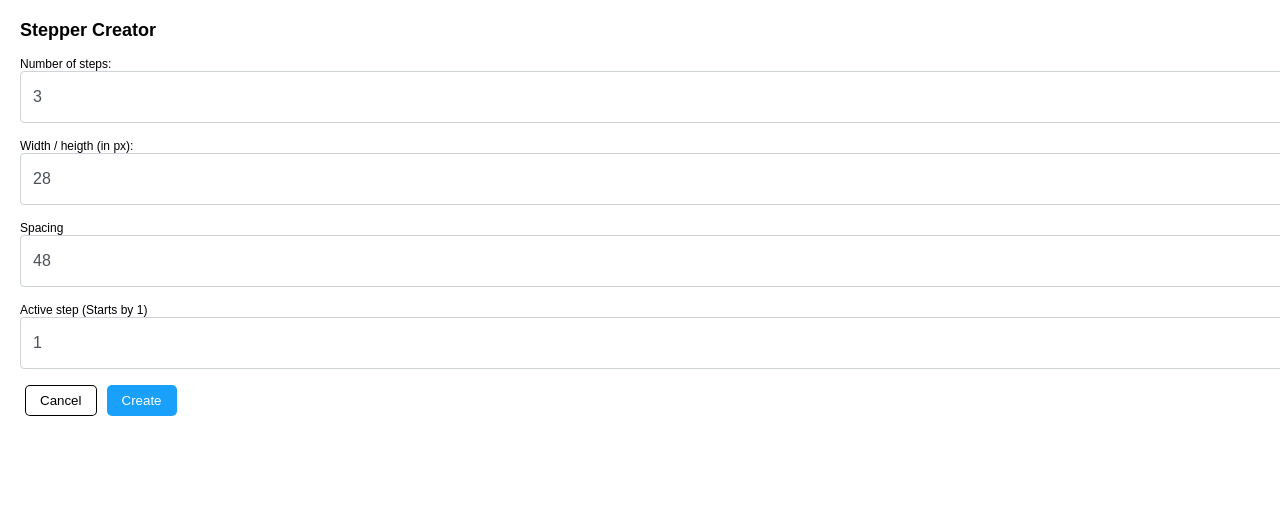
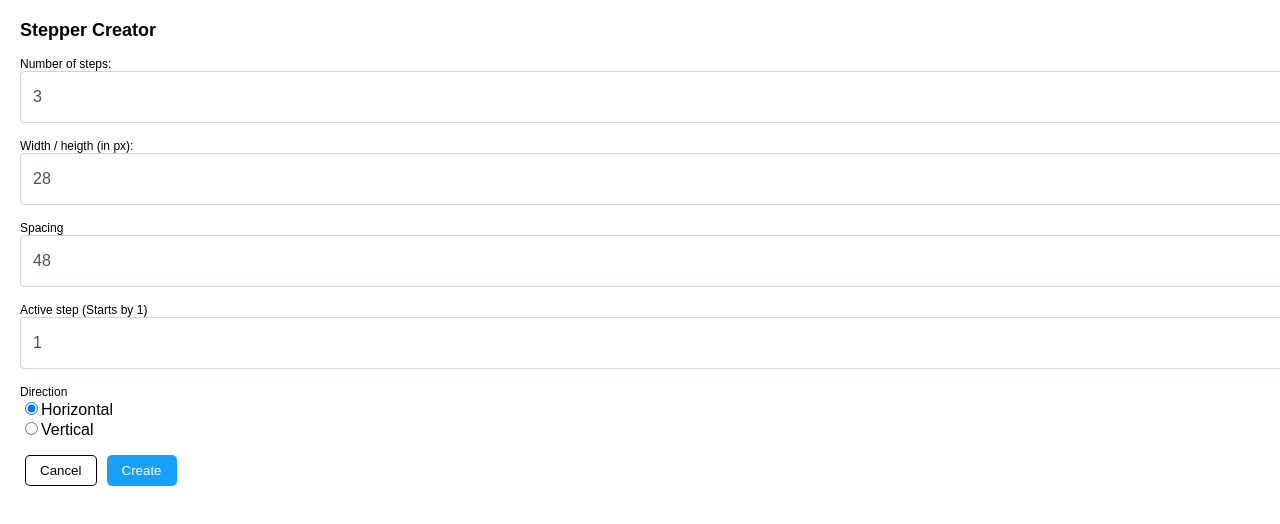
Before and after one commit to RafaelGondi/figma-step-by-stepper, a Vue app: page / in a window 1280 px wide. Shown: the top 524 px of the page. Built offline with nearby package versions, Linux system fonts and the light colour scheme; the HTML template or start-up script is replaced by a standard one.

Commit message:
Adds radio buttons to specify if the direction of the stepper

```diff
--- a/package.json
+++ b/package.json
@@ -1,6 +1,6 @@
 {
     "name": "step-by-stepper",
-    "version": "0.5.0",
+    "version": "0.6.0",
     "description": "Figma plugin to create stepper components",
     "scripts": {
         "build": "webpack --mode=production",
--- a/src/App.vue
+++ b/src/App.vue
@@ -37,6 +37,16 @@
 			/>
 		</div>
 
+		<div class="input-group">
+			<label>Direction</label>
+			<br>
+			<input type="radio" id="horizontal" value="horizontal" v-model="direction">
+			<label style="font-size: 1rem" for="horizontal">Horizontal</label>
+			<br>
+			<input type="radio" id="vertical" value="vertical" v-model="direction">
+			<label style="font-size: 1rem" for="vertical">Vertical</label>
+		</div>
+
 		<button @click="cancel">Cancel</button>
 		<button id="create" @click="create">Create</button>
 	</div>
@@ -51,6 +61,7 @@ export default {
 			size: 28,
 			spacing: 48,
 			active_step: 1,
+			direction: 'horizontal',
 		};
 	},
 	methods: {
@@ -59,8 +70,9 @@ export default {
 			const size = parseInt(this.size, 10);
 			const spacing = parseInt(this.spacing, 10);
 			const active_step = parseInt(this.active_step, 10);
+			const direction = this.direction;
 
-			parent.postMessage({ pluginMessage: { type: 'create-steps', number_of_steps, size, spacing, active_step } }, '*')
+			parent.postMessage({ pluginMessage: { type: 'create-steps', number_of_steps, size, spacing, active_step, direction } }, '*')
 		},
 		cancel: function() {
 			parent.postMessage({ pluginMessage: { type: "cancel" } }, "*");
```
Also changed, not shown: src/code.ts (+22 -6 lines).
